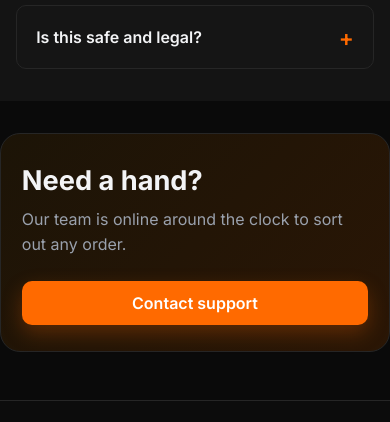
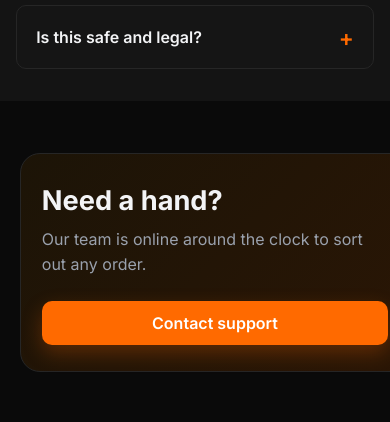
Before and after one commit to vikaskevat09/bgmi-main, a plain HTML site: page index.html in a window 390 px wide. Shown: the part 6360-6782 px from the top of the page. Drawn offline with Linux system fonts and the light colour scheme; no server answers.

Commit message:
Implement responsive design for small screens
Add responsive styles for cta-band and cards

```diff
--- a/styles.css
+++ b/styles.css
@@ -354,6 +354,18 @@ input::placeholder, textarea::placeholder { color: var(--muted-2); }
   0%, 100% { box-shadow: 0 0 0 0 rgba(255,59,59,.55); }
   50% { box-shadow: 0 0 14px 3px rgba(255,59,59,.55); }
 }
+
+
+
+@media (max-width: 700px) {
+    .cta-band, .panel, .gd2-card, .gd2-sum-card, .login-card {
+        margin: 20px 20px 20px 20px;
+    }
+}
+
+
+
+
 @media (prefers-reduced-motion: reduce) { .denom-flash { animation: none; } }
 .pay-methods { display: flex; flex-wrap: wrap; gap: .5rem; }
 .pay-method { border: 1.5px solid var(--line); background: #1b1b1b; border-radius: 999px;
```
